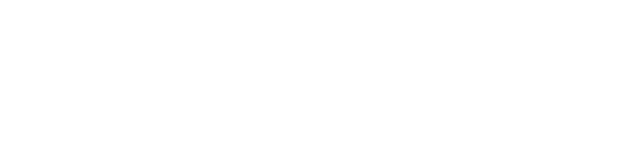
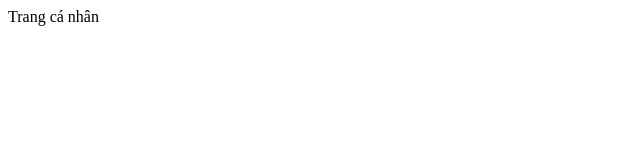
Before and after one commit to MinhquanDevSoldier/Personal_Introduction_Website, a plain HTML site: page index.html in a window 1280 px wide. Shown: the whole page, without its empty margins (0-640 px from the left). Drawn offline with Linux system fonts and the light colour scheme.

```diff
--- a/index.html
+++ b/index.html
@@ -7,6 +7,6 @@
     <title>Trang cá nhân</title>
 </head>
 <body>
-
+    Trang cá nhân
 </body>
 </html>
```
